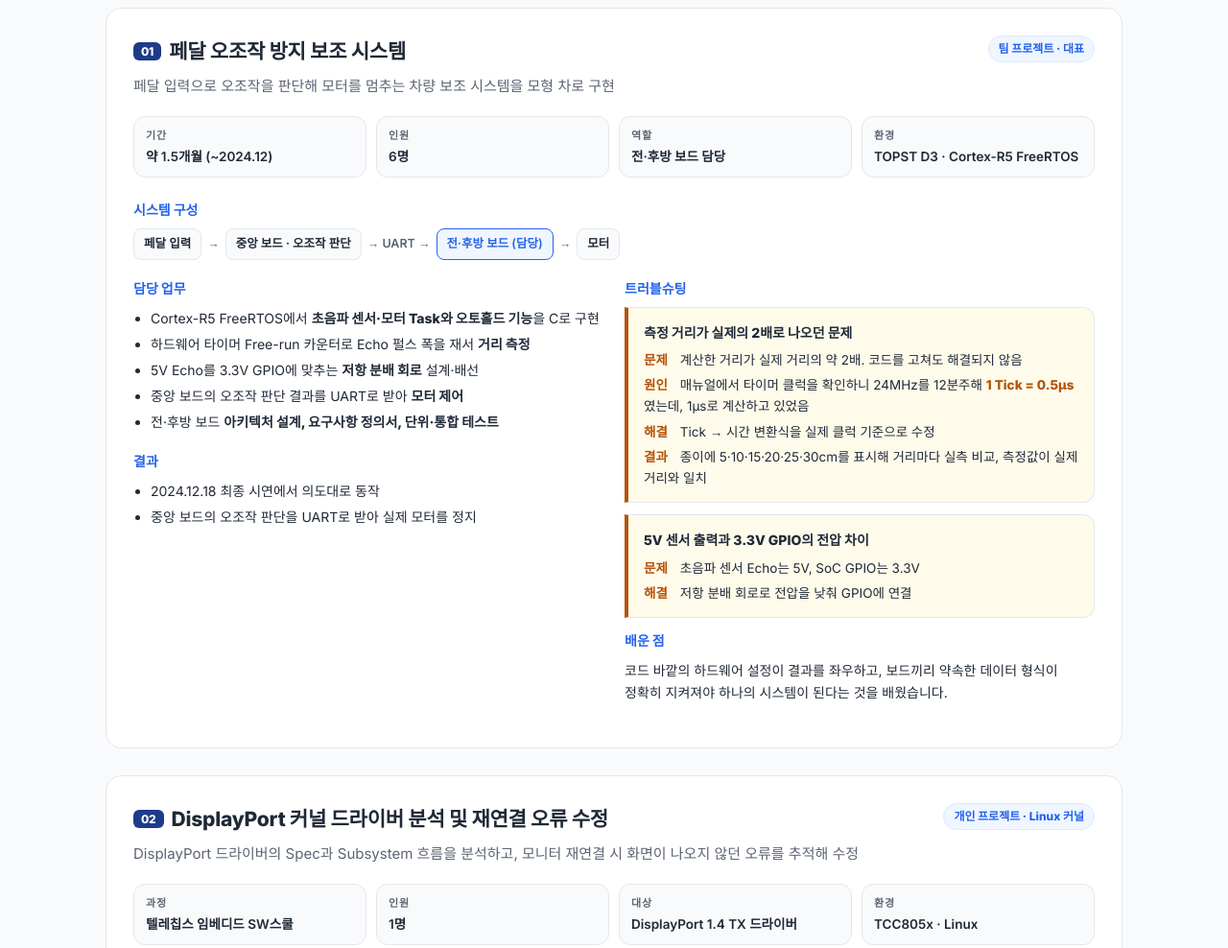
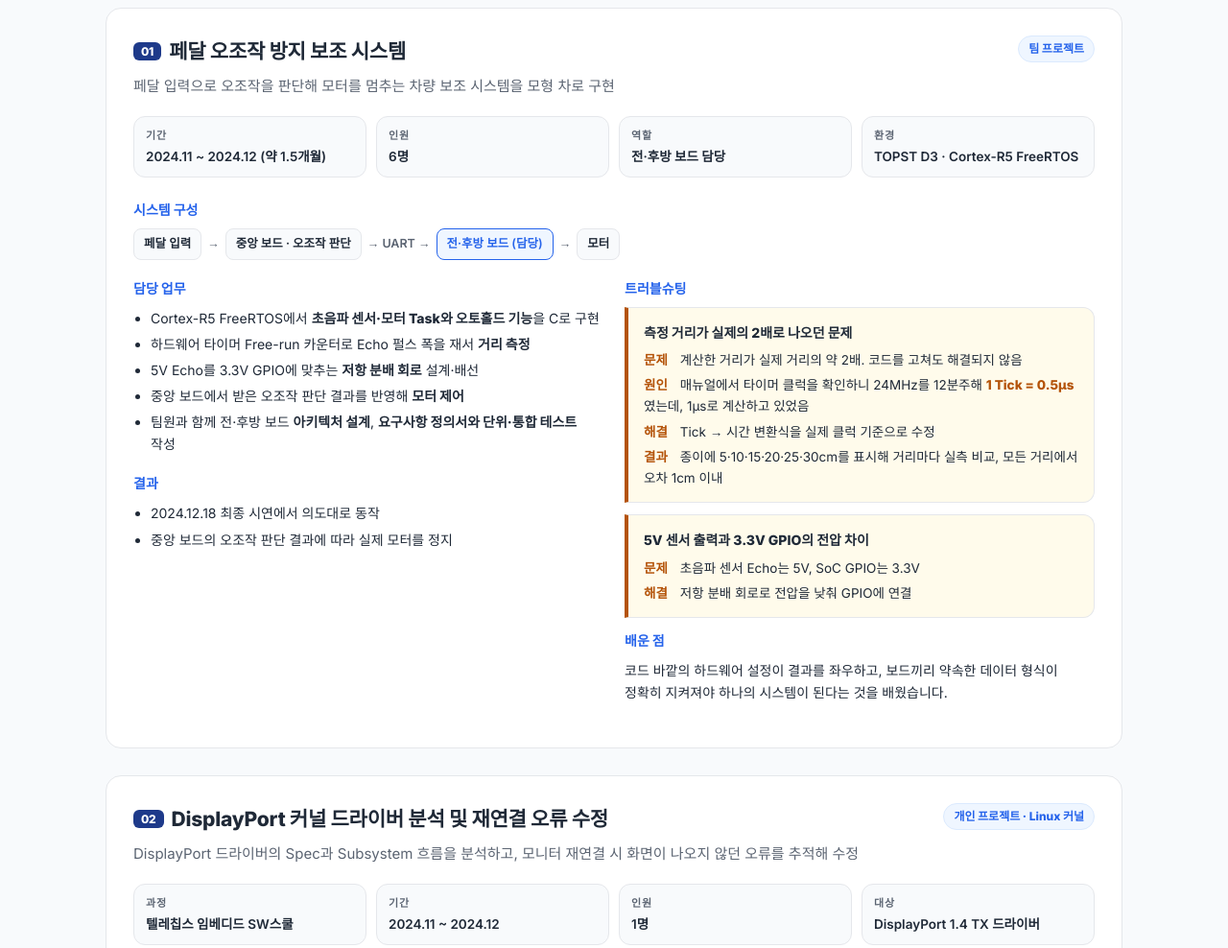
Before and after one commit to subbin5/subbin5.github.io, a plain HTML site: page index.html in a window 1280 px wide. Shown: the part 1500-2488 px from the top of the page at 96% size. Drawn offline with Linux system fonts and the light colour scheme.

Commit message:
Correct project roles and facts on portfolio
- Remove 'leader' label; team member on the pedal project
- UART receive was a teammate's part; reword motor control lines
- Architecture designed together with a teammate
- Add 1cm accuracy, DP project period, LG monitor verification
- Drop LockService line from the food app

Co-Authored-By: Claude Opus 5.5 <noreply@anthropic.com>

```diff
--- a/index.html
+++ b/index.html
@@ -190,11 +190,11 @@ footer{text-align:center;color:var(--muted);font-size:12px;padding:24px 20px;bor
       <article class="card proj">
         <div class="proj-top">
           <h3><span class="pnum">01</span>페달 오조작 방지 보조 시스템</h3>
-          <span class="kind">팀 프로젝트 · 대표</span>
+          <span class="kind">팀 프로젝트</span>
         </div>
         <p class="one">페달 입력으로 오조작을 판단해 모터를 멈추는 차량 보조 시스템을 모형 차로 구현</p>
         <div class="meta">
-          <div><span class="k">기간</span>약 1.5개월 (~2024.12)</div>
+          <div><span class="k">기간</span>2024.11 ~ 2024.12 (약 1.5개월)</div>
           <div><span class="k">인원</span>6명</div>
           <div><span class="k">역할</span>전·후방 보드 담당</div>
           <div><span class="k">환경</span>TOPST D3 · Cortex-R5 FreeRTOS</div>
@@ -212,13 +212,13 @@ footer{text-align:center;color:var(--muted);font-size:12px;padding:24px 20px;bor
               <li>Cortex-R5 FreeRTOS에서 <b>초음파 센서·모터 Task와 오토홀드 기능</b>을 C로 구현</li>
               <li>하드웨어 타이머 Free-run 카운터로 Echo 펄스 폭을 재서 <b>거리 측정</b></li>
               <li>5V Echo를 3.3V GPIO에 맞추는 <b>저항 분배 회로</b> 설계·배선</li>
-              <li>중앙 보드의 오조작 판단 결과를 UART로 받아 <b>모터 제어</b></li>
-              <li>전·후방 보드 <b>아키텍처 설계, 요구사항 정의서, 단위·통합 테스트</b></li>
+              <li>중앙 보드에서 받은 오조작 판단 결과를 반영해 <b>모터 제어</b></li>
+              <li>팀원과 함께 전·후방 보드 <b>아키텍처 설계</b>, <b>요구사항 정의서와 단위·통합 테스트</b> 작성</li>
             </ul>
             <h4>결과</h4>
             <ul class="dot">
               <li>2024.12.18 최종 시연에서 의도대로 동작</li>
-              <li>중앙 보드의 오조작 판단을 UART로 받아 실제 모터를 정지</li>
+              <li>중앙 보드의 오조작 판단 결과에 따라 실제 모터를 정지</li>
             </ul>
           </div>
           <div>
@@ -228,7 +228,7 @@ footer{text-align:center;color:var(--muted);font-size:12px;padding:24px 20px;bor
               <div><b>문제</b> 계산한 거리가 실제 거리의 약 2배. 코드를 고쳐도 해결되지 않음</div>
               <div><b>원인</b> 매뉴얼에서 타이머 클럭을 확인하니 24MHz를 12분주해 <b style="min-width:0">1 Tick = 0.5µs</b>였는데, 1µs로 계산하고 있었음</div>
               <div><b>해결</b> Tick → 시간 변환식을 실제 클럭 기준으로 수정</div>
-              <div><b>결과</b> 종이에 5·10·15·20·25·30cm를 표시해 거리마다 실측 비교, 측정값이 실제 거리와 일치</div>
+              <div><b>결과</b> 종이에 5·10·15·20·25·30cm를 표시해 거리마다 실측 비교, 모든 거리에서 오차 1cm 이내</div>
             </div>
             <div class="ts">
               <strong>5V 센서 출력과 3.3V GPIO의 전압 차이</strong>
@@ -250,6 +250,7 @@ footer{text-align:center;color:var(--muted);font-size:12px;padding:24px 20px;bor
         <p class="one">DisplayPort 드라이버의 Spec과 Subsystem 흐름을 분석하고, 모니터 재연결 시 화면이 나오지 않던 오류를 추적해 수정</p>
         <div class="meta">
           <div><span class="k">과정</span>텔레칩스 임베디드 SW스쿨</div>
+          <div><span class="k">기간</span>2024.11 ~ 2024.12</div>
           <div><span class="k">인원</span>1명</div>
           <div><span class="k">대상</span>DisplayPort 1.4 TX 드라이버</div>
           <div><span class="k">환경</span>TCC805x · Linux</div>
@@ -273,7 +274,7 @@ footer{text-align:center;color:var(--muted);font-size:12px;padding:24px 20px;bor
               <div><b>문제</b> 첫 연결은 정상이지만, 분리 후 다시 연결하면 링크 트레이닝 Clock Recovery 단계에서 "CR is not done" 반복</div>
               <div><b>시도</b> 성공 시 DPCD 값을 저장해 복구 → Fatal Error로 재부팅. DPCD는 모니터 쪽 상태라 되돌릴 대상이 아님을 확인. 이후 PHY 초기화 제거, 링크 속도 기본값, 지연 후 재시도로 원인 후보를 하나씩 제거</div>
               <div><b>해결</b> 링크 트레이닝 함수와 HPD 콜백에서 PHY를 다시 초기화</div>
-              <div><b>결과</b> 분리·재연결을 반복해도 화면 정상 출력. 이후 분리 시 PHY를 직전 링크 속도로 리셋하지만 재연결 시 최대 속도로 트레이닝하는 구간이 있음을 코드로 확인</div>
+              <div><b>결과</b> LG 모니터에서 분리·재연결을 반복해도 매번 화면 정상 출력. 이후 분리 시 PHY를 직전 링크 속도로 리셋하지만 재연결 시 최대 속도로 트레이닝하는 구간이 있음을 코드로 확인</div>
             </div>
             <h4>배운 점</h4>
             <p class="t">증상을 되돌리기보다, 어디까지가 하드웨어 상태이고 어디부터가 드라이버 흐름인지 먼저 나눠야 원인에 닿는다는 것을 배웠습니다.</p>
@@ -299,7 +300,7 @@ footer{text-align:center;color:var(--muted);font-size:12px;padding:24px 20px;bor
             <h4>한 일</h4>
             <ul class="dot">
               <li>음식 입력·수정·삭제, <b>D-day 자동 계산</b>, 같은 이름 묶어 보기</li>
-              <li>여러 기기 동시 저장 충돌을 막는 <b>LockService</b>, 줄 번호와 이름을 함께 확인하는 수정·삭제</li>
+              <li>줄 번호와 이름을 함께 확인하는 수정·삭제</li>
               <li>식약처 <b>식품영양성분DB 공공 API</b>로 칼로리 검색, 먹은 양에 따른 kcal 계산</li>
               <li>매일 아침 임박·지난 음식을 보내는 <b>Gmail 알림</b> (시간 트리거)</li>
               <li>화면을 <b>PWA</b>로 분리해 GitHub Pages에 배포, 아이폰 홈 화면 앱으로 설치. 비밀번호로 API 보호</li>
```
